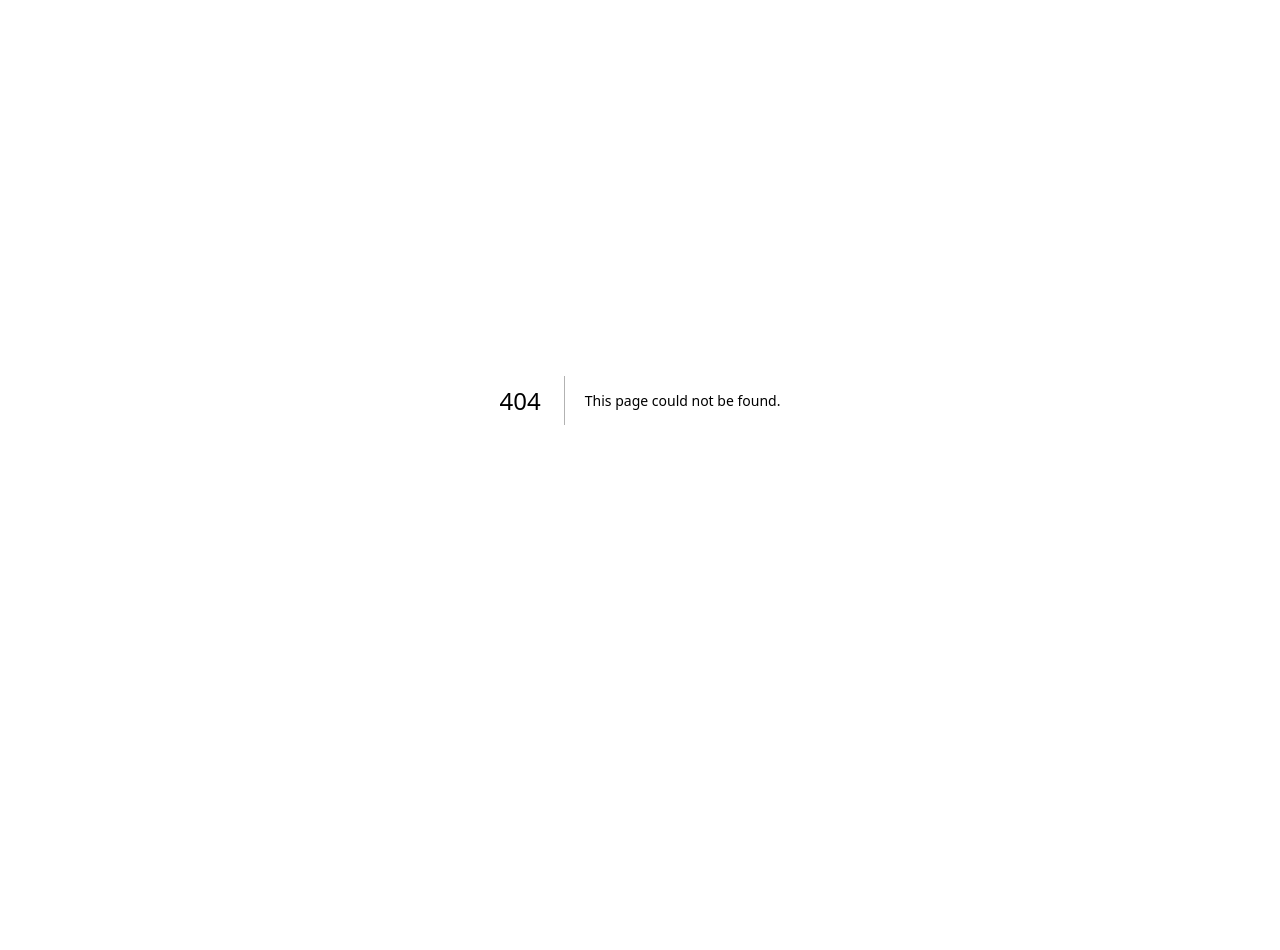
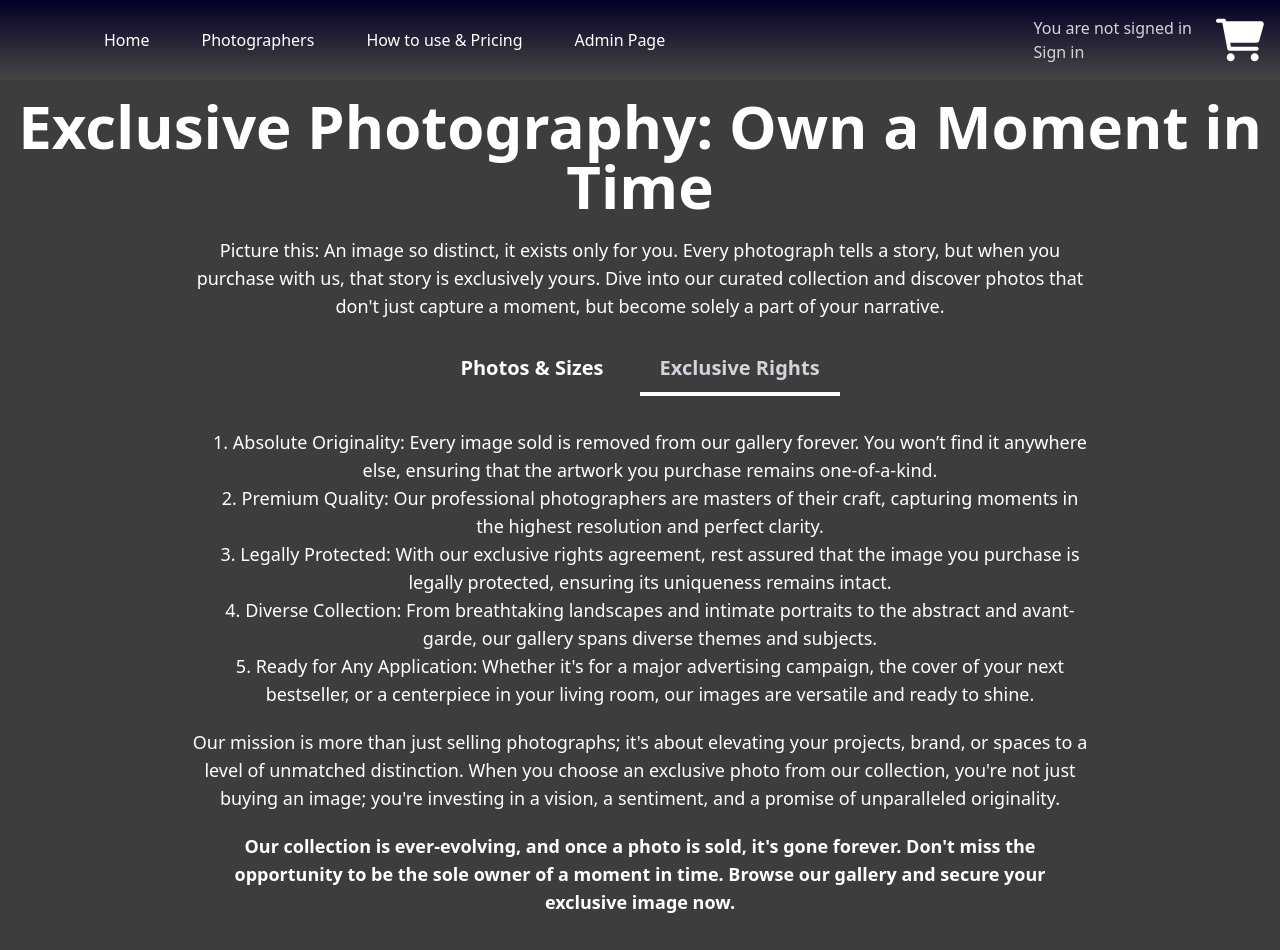
Before and after one commit to JoakimSP/myImages-next, a Next.js app: page /information/exclusiveRIghts in a window 1280 px wide. Before the commit this address had no page. Shown: the top 950 px of the page. Before the commit the page ends 800 px from the top, so only its background shows below. Built offline with nearby package versions, Linux system fonts and the light colour scheme; no server answers.

Commit message:
UI for exclusive right information page

```diff
--- /dev/null
+++ b/pages/information/exclusiveRIghts.js
@@ -0,0 +1,45 @@
+import Layout from "@/components/layout/layout"
+import Link from "next/link"
+
+export default function ExclusiveRights() {
+    return (
+        <Layout>
+            <div className="pt-4 text-white w-full h-full px-4 md:px-0 bg-custom-grey">
+                <h1 className="mb-5 text-center text-4xl font-bold md:text-6xl">
+                    Exclusive Photography: Own a Moment in Time
+                </h1>
+                <div className="mx-auto mb-6 max-w-4xl text-center leading-7 md:text-lg">
+                    Picture this: An image so distinct, it exists only for you. Every photograph tells a story, but when you purchase with us, that story is exclusively yours. Dive into our curated collection and discover photos that don't just capture a moment, but become solely a part of your narrative.
+                </div>
+                <div className="mb-8 flex justify-center space-x-4 whitespace-nowrap">
+                    <Link href="/information/howToAndPricing" className="px-2 py-2.5 text-xl font-bold hover:border-b-4 hover:text-blue-400  md:px-5">
+                        Photos & Sizes
+                    </Link>
+                    <Link href="/information/exclusiveRights" className="border-b-4 border-white px-2 py-2.5 text-xl font-bold text-gray-300 hover:border-b-4 hover:text-blue-400 md:px-5">
+                        Exclusive Rights
+                    </Link>
+                </div>
+                <div className="mx-auto mb-6 max-w-4xl text-center leading-7 md:text-lg">
+                    <ul className="list-decimal list-inside pl-5">
+                        <li>Absolute Originality: Every image sold is removed from our gallery forever. You won’t find it anywhere else, ensuring that the artwork you purchase remains one-of-a-kind.</li>
+                        <li>Premium Quality: Our professional photographers are masters of their craft, capturing moments in the highest resolution and perfect clarity.</li>
+                        <li>Legally Protected: With our exclusive rights agreement, rest assured that the image you purchase is legally protected, ensuring its uniqueness remains intact.</li>
+                        <li>Diverse Collection: From breathtaking landscapes and intimate portraits to the abstract and avant-garde, our gallery spans diverse themes and subjects.</li>
+                        <li>Ready for Any Application: Whether it's for a major advertising campaign, the cover of your next bestseller, or a centerpiece in your living room, our images are versatile and ready to shine.</li>
+                    </ul>
+                    <p className="mt-5">
+                        Our mission is more than just selling photographs; it's about elevating your projects, brand, or spaces to a level of unmatched distinction. When you choose an exclusive photo from our collection, you're not just buying an image; you're investing in a vision, a sentiment, and a promise of unparalleled originality.
+                    </p>
+                    <p className="mt-5 font-bold">
+                        Our collection is ever-evolving, and once a photo is sold, it's gone forever. Don't miss the opportunity to be the sole owner of a moment in time. Browse our gallery and secure your exclusive image now.
+                    </p>
+                </div>
+                <div className="text-center text-sm text-gray-400 mt-8">
+                    <p>Embrace the extraordinary, because some moments are too precious to be shared.</p>
+                    <br />
+                    For exclusive rights and custom inquiries, please <Link className="underline hover:text-blue-400 hover:no-underline" href="/contact">contact us</Link>. All standard sizes come with a <Link className="underline hover:text-blue-400 hover:no-underline" href="/license#standard-license">Standard License</Link>. Exclusive rights are negotiated separately.
+                </div>
+            </div>
+        </Layout>
+    )
+}
```
